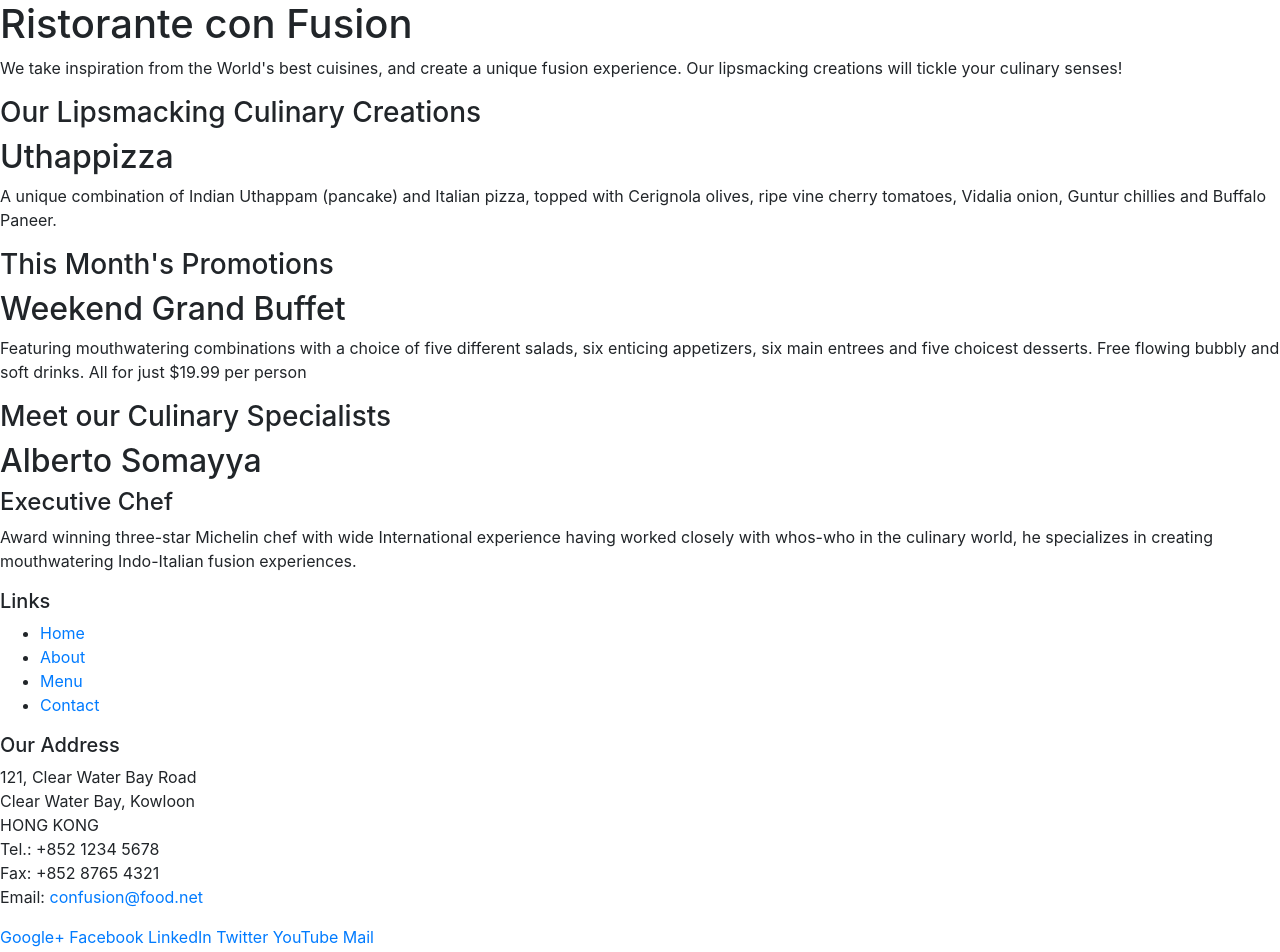
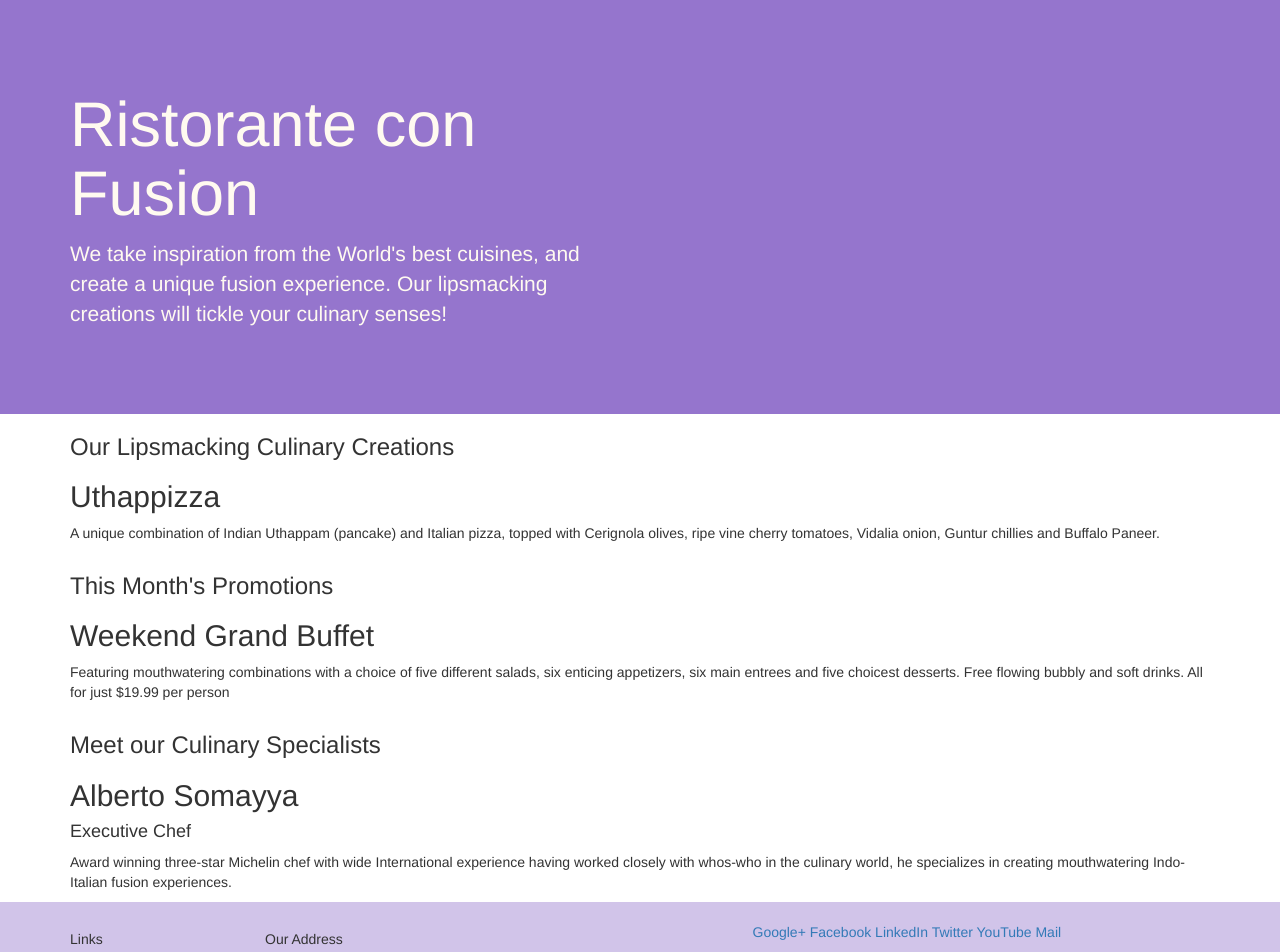
Before and after one commit to samridhsharma/git-test, a website: page index.html in a window 1280 px wide. Shown: the top 952 px of the page. Drawn offline with nearby package versions, Linux system fonts and the light colour scheme.

Commit message:
1st-week work

```diff
--- /dev/null
+++ b/css/style.css
@@ -0,0 +1,30 @@
+.footer{
+    background-color: #D1C4E9;
+    margin:0px auto;
+    padding: 20px 0px 20px 0px;
+}
+
+.row-header{
+    margin:0px auto;
+    padding:0px;
+}
+
+.row-content {
+    margin:0px auto;
+    padding: 50px 0px 50px 0px;
+    border-bottom: 1px ridge;
+    min-height:400px;
+}
+
+.jumbotron {
+    padding:70px 30px 70px 30px;
+    margin:0px auto;
+    background: #9575CD ;
+    color:floralwhite;
+}
+
+address{
+    font-size:80%;
+    margin:0px;
+    color:#0f0f0f;
+}
--- a/index.html
+++ b/index.html
@@ -3,43 +3,44 @@
 
     <!-- Required meta tags always come first -->
     <meta charset="utf-8">
-    <meta name="viewport" content="width=device-width, initial-scale=1, shrink-to-fit=no">
+    <meta name="viewport" content="width=device-width, shrink-to-fit=no">
     <meta http-equiv="x-ua-compatible" content="ie=edge">
 
     <!-- Bootstrap CSS -->
     <link rel="stylesheet" href="node_modules/bootstrap/dist/css/bootstrap.min.css">
-<head>
+    <link rel="stylesheet" href="css/style.css" rel="stylesheet">
+    <head>
     <title>Ristorante Con Fusion</title>
 </head>
 
-<body>
+<body >
 
-    <header>
-        <div>
-            <div>
-                <div>
+    <header class="jumbotron">
+        <div class="container">
+            <div class="row">
+                <div class="col-12 col-sm-6">
                     <h1>Ristorante con Fusion</h1>
                     <p>We take inspiration from the World's best cuisines, and create a unique fusion experience. Our lipsmacking creations will tickle your culinary senses!</p>
                 </div>
-                <div>
+                <div class="col-12 col-sm">
                 </div>
             </div>
         </div>
     </header>
 
-    <div>
-        <div>
-            <div>
+    <div class="container">
+        <div class="row row-header" class="col-12 col-sm-4 col-md-3">
+            <div >
                 <h3>Our Lipsmacking Culinary Creations</h3>
             </div>
-            <div>
+            <div >
                 <h2>Uthappizza</h2>
                 <p>A unique combination of Indian Uthappam (pancake) and Italian pizza, topped with Cerignola olives, ripe vine cherry tomatoes, Vidalia onion, Guntur chillies and Buffalo Paneer.</p>
             </div>
         </div>
 
 
-        <div>
+        <div class="row row-header" class="col-12 col-sm-4 col-md-3">
             <div>
                 <h3>This Month's Promotions</h3>
             </div>
@@ -49,7 +50,7 @@
             </div>
         </div>
 
-        <div>
+        <div class="row row-header" class="col col-sm col-md">
             <div>
                 <h3>Meet our Culinary Specialists</h3>
             </div>
@@ -61,19 +62,19 @@
         </div>
     </div>
 
-    <footer>
-        <div>
-            <div>
-                <div>
+    <footer class="footer">
+        <div class="container">
+            <div class="row">
+                <div class="col-4 col-sm-2">
                     <h5>Links</h5>
-                    <ul>
+                    <ul class="list-unstyled">
                         <li><a href="#">Home</a></li>
                         <li><a href="#">About</a></li>
                         <li><a href="#">Menu</a></li>
                         <li><a href="#">Contact</a></li>
                     </ul>
                 </div>
-                <div>
+                <div class="col-7 col-sm-5 ">
                     <h5>Our Address</h5>
                     <address>
 		              121, Clear Water Bay Road<br>
@@ -84,7 +85,7 @@
 		              Email: <a href="mailto:confusion@food.net">confusion@food.net</a>
 		           </address>
                 </div>
-                <div>
+                <div class="col-12 col-sm-4 ">
                     <div>
                         <a href="http://google.com/+">Google+</a>
                         <a href="http://www.facebook.com/profile.php?id=">Facebook</a>
@@ -95,8 +96,8 @@
                     </div>
                 </div>
            </div>
-           <div>
-                <div>
+           <div >
+                <div class="col-auto">
                     <p>© Copyright 2018 Ristorante Con Fusion</p>
                 </div>
            </div>
```
